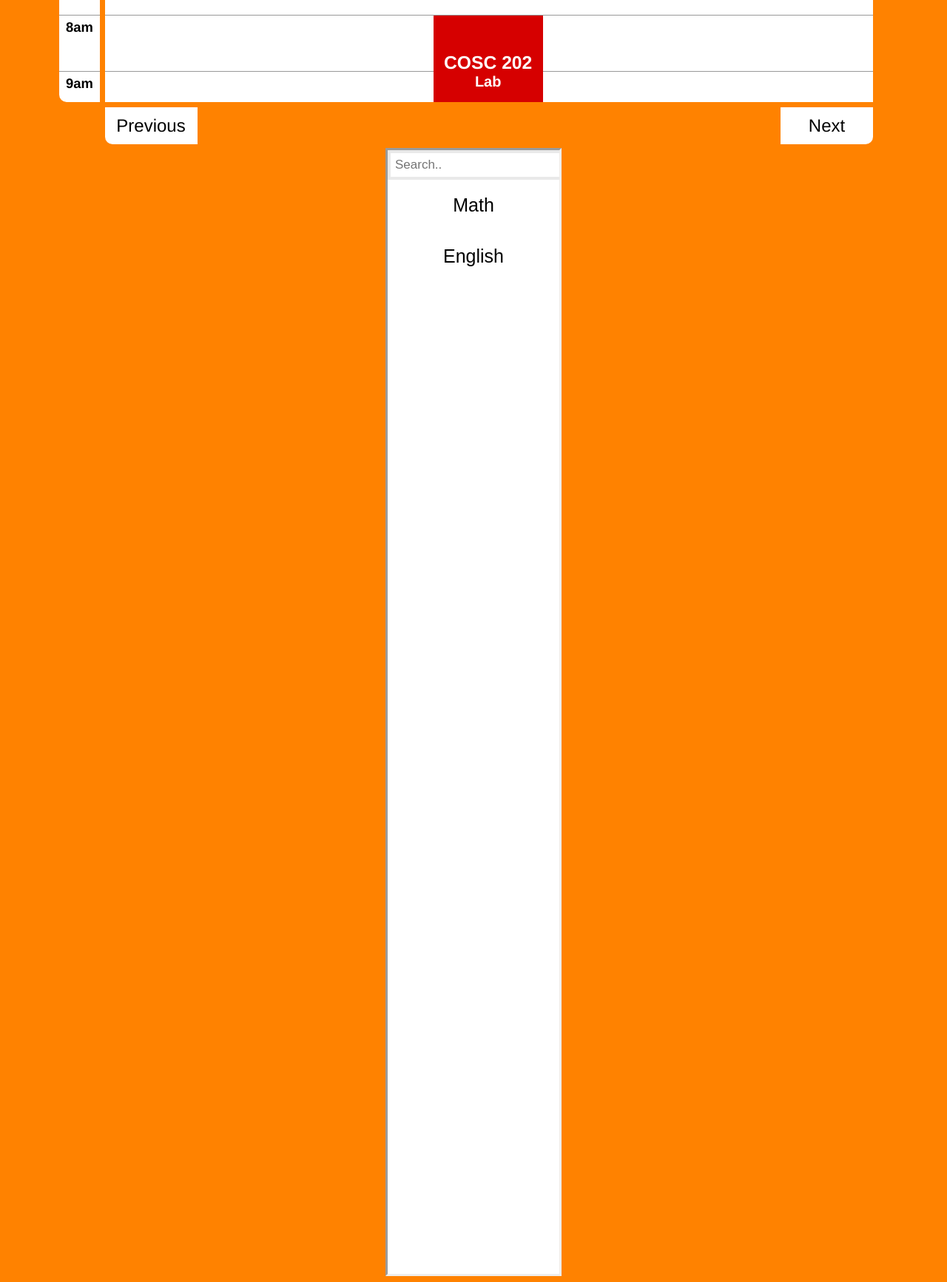
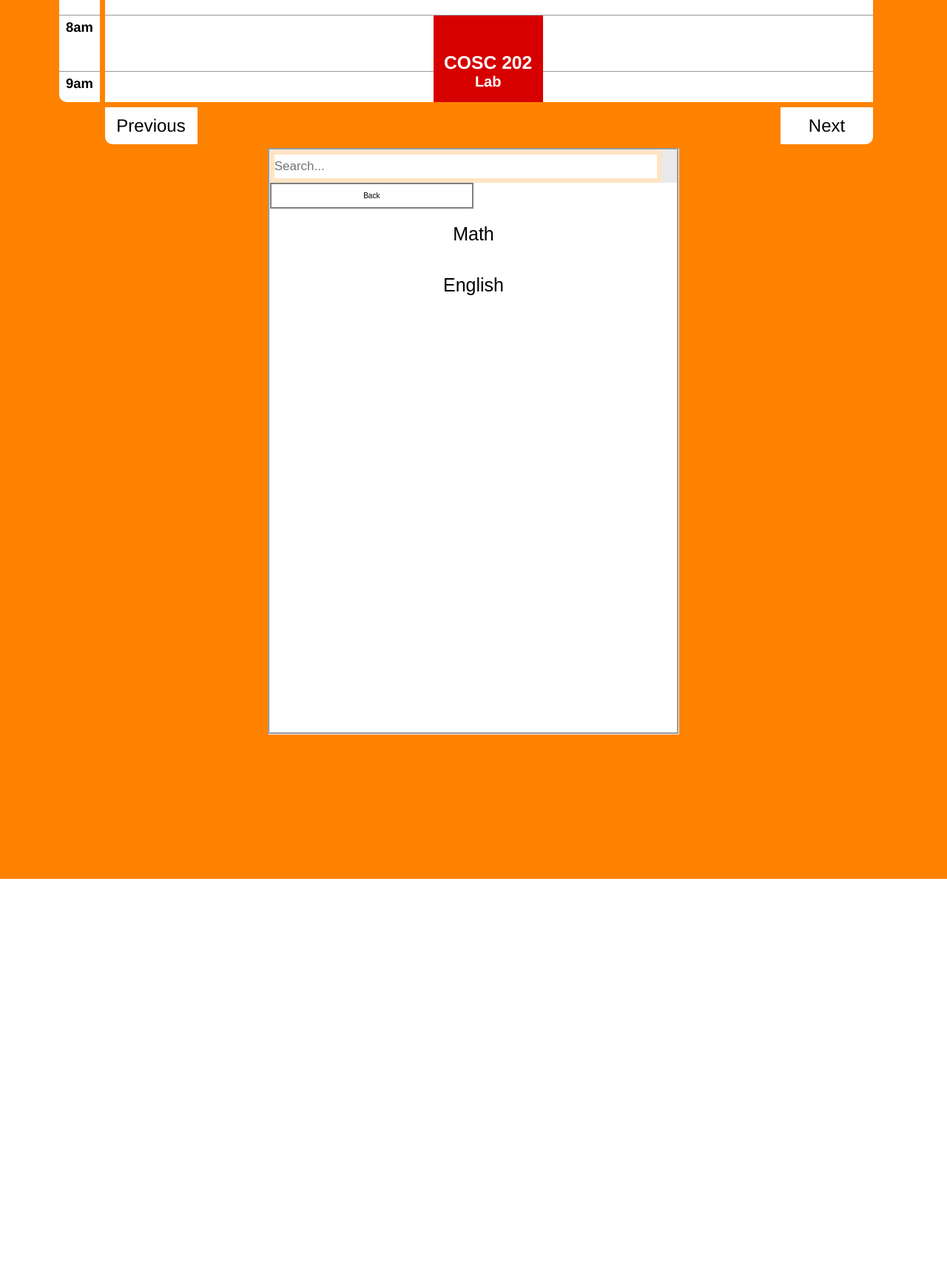
Before and after one commit to jovanyoshioka/Vari, a PHP site: page /pages/landing.php in a window 1280 px wide. Shown: the part 711-2444 px from the top of the page at 74% size. After the commit the page ends 1899 px from the top, so only its background shows below. Run offline with PHP 8.4, Linux system fonts and the light colour scheme.

Commit message:
working search bar/ created Back button/ Created Math English and classlevels

```diff
--- a/css/landing.css
+++ b/css/landing.css
@@ -1,3 +1,10 @@
+:root {
+  --axisSize: 55px;
+  --axisMargin: 6.5px;
+  --gridUnitHeight: 70px;
+  --gridHeight: 725px;
+}
+
 main {
   text-align: center;
 }
--- /dev/null
+++ b/js/classSearch.js
@@ -0,0 +1,45 @@
+function math() {
+  var x = document.getElementsByClassName("class_type");
+  var y = document.getElementsByClassName("math_level");
+  for (i = 0; i < x.length; i++) {
+    x[i].style.display = "none";
+  }
+
+  for (i = 0; i < y.length; i++) {
+    y[i].style.display = "block";
+  }
+}
+
+function back() {
+  var x = document.getElementsByClassName("class_type");
+  var y = document.getElementsByClassName("math_level");
+  for (i = 0; i < x.length; i++) {
+    x[i].style.display = "block";
+  }
+
+  for (i = 0; i < y.length; i++) {
+    y[i].style.display = "none";
+  }
+}
+
+function search() {
+  // Declare variables
+  var input, filter, ul, li, a, i, txtValue;
+  input = document.getElementById("search");
+  filter = input.value.toUpperCase();
+  ul = document.getElementsByClassName("class_type");
+
+  li = ul[0].getElementsByTagName("button");
+
+  // Loop through all list items, and hide those who don't match the search query
+  for (i = 0; i < li.length; i++) {
+    //a = li[i].getElementsByTagName("a")[0];
+    a = li[i];
+    txtValue = a.textContent || a.innerText;
+    if (txtValue.toUpperCase().indexOf(filter) > -1) {
+      li[i].style.display = "";
+    } else {
+      li[i].style.display = "none";
+    }
+  }
+}
--- a/pages/landing.php
+++ b/pages/landing.php
@@ -28,5 +28,6 @@
 
     <script src="../js/main.js"></script>
     <script src="../js/landing.js"></script>
+    <script src="../js/classSearch.js"></script>
   </body>
 </html>
--- a/php/component2.php
+++ b/php/component2.php
@@ -5,16 +5,31 @@
     <div class="classes-container">
 
       <div class="topnav">
-        <input type="text" placeholder="Search..">
+
+        <input type="text" id="search" onkeyup="search()"   placeholder="Search..." >
+      </div>
+      <button id="back" onclick="back()">Back</button>
+
+      <div class="class_type" >
+        <button class="class_search" onclick="math()">Math</button>
+        <button class="class_search" onclick="math()">English</button>
       </div>
 
 
-      <div class="class_type">
-        <button class="math">Math</button>
-        <button class="english">English</button>
-      </div>
+      <div class="math_level">
+     <button onclick="100_Math()">100</button>
+      <button onclick="200_Math()">200</button>
+       <button onclick="300_Math()">300</button>
+        <button onclick="400_Math()">400</button>
+         <button onclick="500_Math()">500</button>
+
+
+     </div>
+
+
 
     </div>
+
 
   ';
 
--- a/php/component2css.php
+++ b/php/component2css.php
@@ -2,13 +2,13 @@
 
   echo '
     <style>
-
+    /*style the class search */
       div.classes-container {
-        width: 232px;
-        height: 80vh;
+        width: 29vh;
+        height: calc(var(--gridHeight) + var(--axisSize) + var(--axisMargin));
         background-color: white;
         display: inline-block;
-        border-style: inset;
+        border-style: groove;
         vertical-align: top;
       }
 
@@ -17,22 +17,20 @@
       .topnav {
         overflow: hidden;
         background-color: #e9e9e9;
+        width: 100%;
       }
 
 
       /* Style the search box inside the  bar */
       .topnav input[type=text] {
+        width: 94%;
         float: left;
-        padding: 6px;
-        border: none;
-        margin-top: 4px;
-        margin-bottom: 4px;
-        margin-left: 4px;
-        margin-right: 4px;
+        padding: 6px 0px;
+        border: 6px solid bisque;
         font-size: 17px;
       }
 
-
+  /*style the class boxes*/
       .class_type button {
         size: 9px;
         padding: 20px 0;
@@ -40,6 +38,29 @@
         font-size: 25px;
       }
 
+      /*style the back boxes*/
+      #back {
+        size: 9px;
+        padding: 10px 0;
+        width: 50%;
+        font-size: 10px;
+        float: left;
+        border-color: #f44336;
+        border: 2px solid grey;
+
+      }
+
+      .math_level {
+        display: none;
+      }
+      .math_level button{
+        size: 9px;
+        padding: 20px 0;
+        width: 100%;
+        font-size: 25px;
+      }
+
+
     </style>
   ';
 
```
Also changed, not shown: 1 other file.
